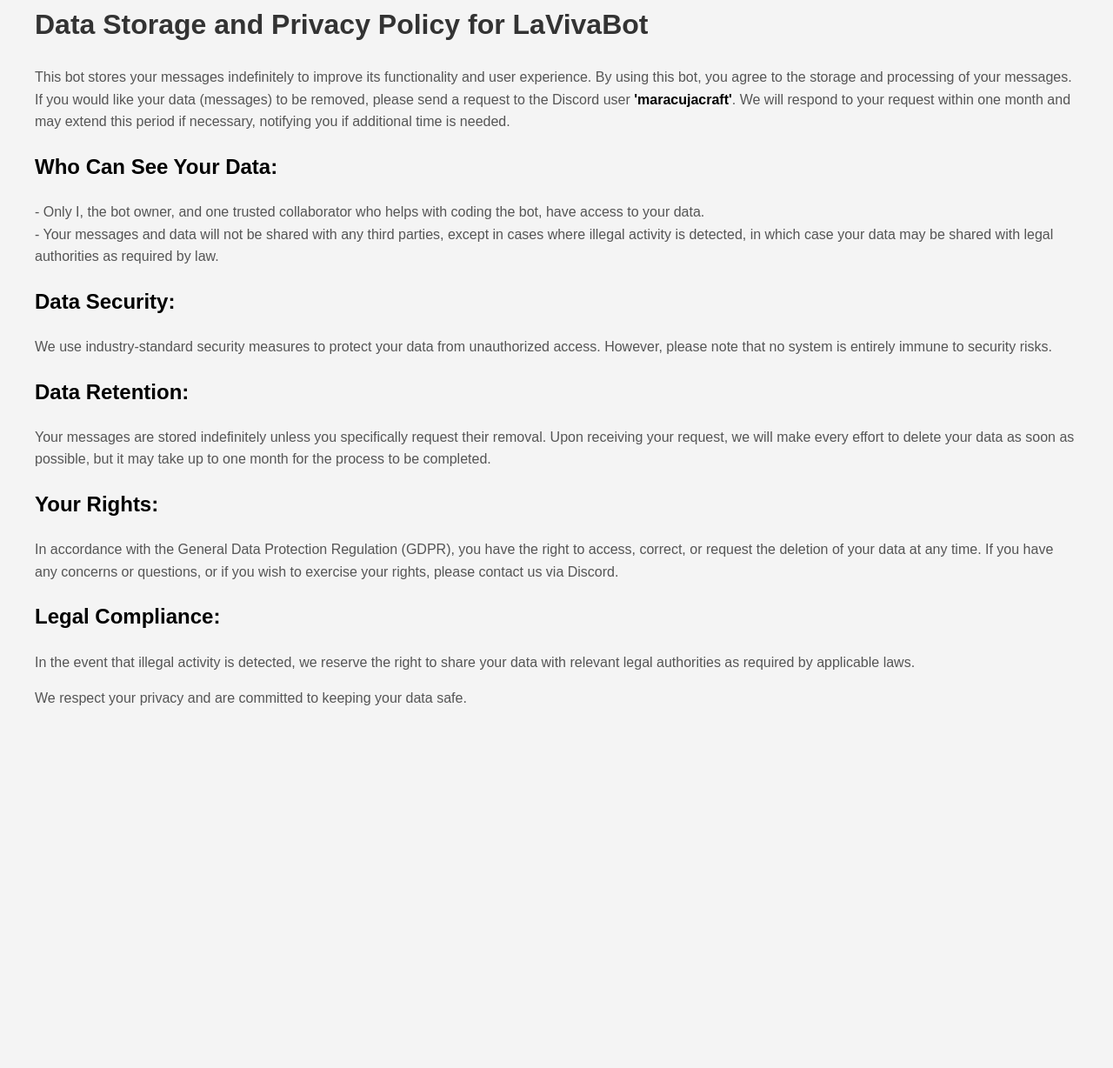
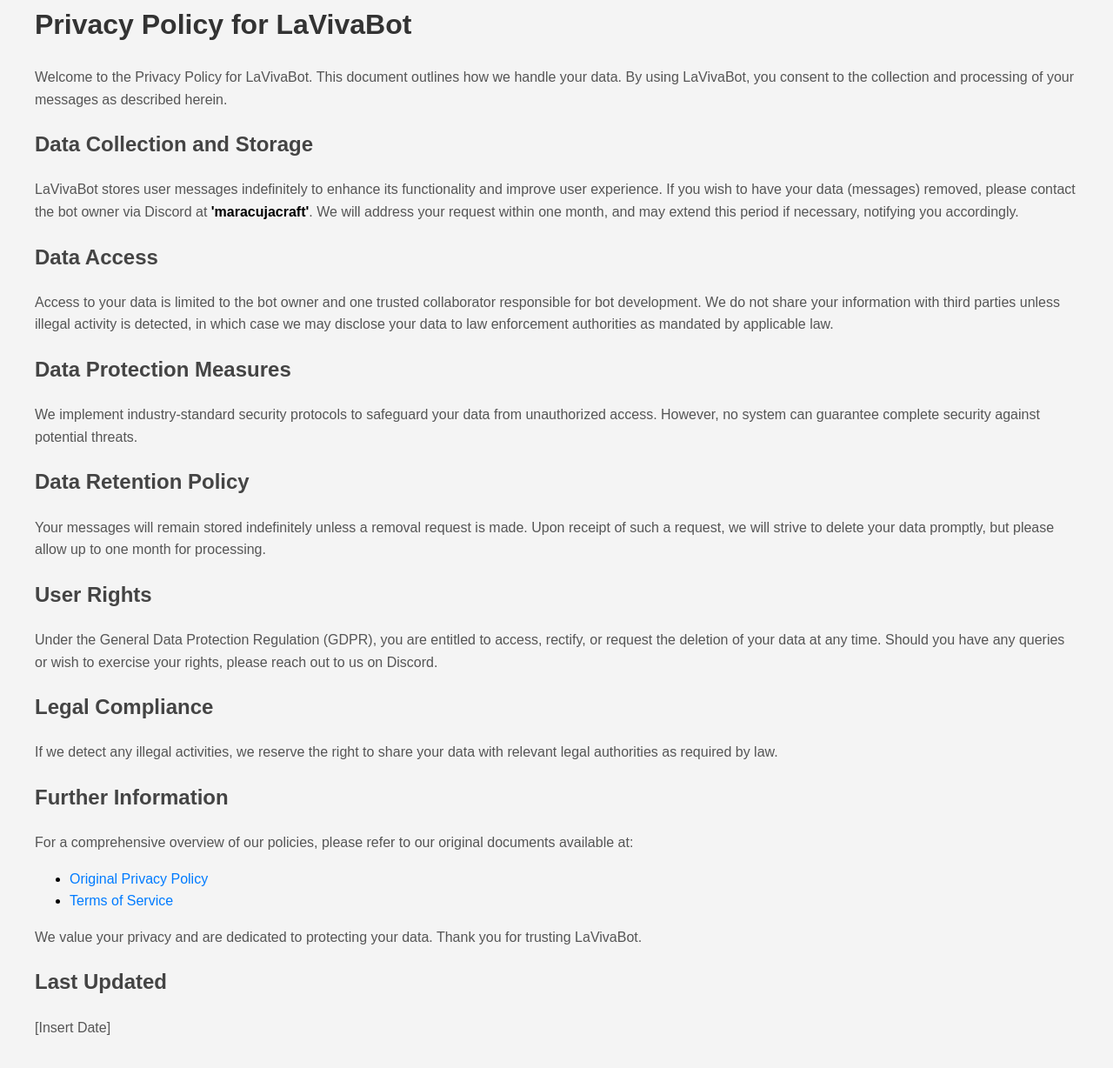
Before and after one commit to Maracujacraft/lavivabot_legal, a plain HTML site: page index.html in a window 1280 px wide. Shown: the part 58-1286 px from the top of the page at 87% size. Before the commit the page ends 930 px from the top, so only its background shows below. Drawn offline with Linux system fonts and the light colour scheme.

Commit message:
Update index.html

```diff
--- a/index.html
+++ b/index.html
@@ -3,7 +3,7 @@
 <head>
     <meta charset="UTF-8">
     <meta name="viewport" content="width=device-width, initial-scale=1.0">
-    <title>Data Storage and Privacy Policy for LaVivaBot</title>
+    <title>Privacy Policy for LaVivaBot</title>
     <style>
         body {
             font-family: Arial, sans-serif;
@@ -15,55 +15,83 @@
         h1 {
             color: #333;
         }
+        h2 {
+            color: #444;
+        }
         p {
             color: #555;
         }
         strong {
             color: #000;
         }
+        a {
+            color: #007BFF;
+            text-decoration: none;
+        }
+        a:hover {
+            text-decoration: underline;
+        }
     </style>
 </head>
 <body>
-    <h1>Data Storage and Privacy Policy for LaVivaBot</h1>
+    <h1>Privacy Policy for LaVivaBot</h1>
+
     <p>
-        This bot stores your messages indefinitely to improve its functionality and user experience. By using this bot,
-        you agree to the storage and processing of your messages. If you would like your data (messages) to be removed,
-        please send a request to the Discord user <strong>'maracujacraft'</strong>. We will respond to your request
-        within one month and may extend this period if necessary, notifying you if additional time is needed.
+        Welcome to the Privacy Policy for LaVivaBot. This document outlines how we handle your data. By using LaVivaBot, you consent to the
+        collection and processing of your messages as described herein.
     </p>
 
-    <h2>Who Can See Your Data:</h2>
+    <h2>Data Collection and Storage</h2>
     <p>
-        - Only I, the bot owner, and one trusted collaborator who helps with coding the bot, have access to your data.<br>
-        - Your messages and data will not be shared with any third parties, except in cases where illegal activity is detected,
-        in which case your data may be shared with legal authorities as required by law.
+        LaVivaBot stores user messages indefinitely to enhance its functionality and improve user experience. If you wish to have your data
+        (messages) removed, please contact the bot owner via Discord at <strong>'maracujacraft'</strong>. We will address your request
+        within one month, and may extend this period if necessary, notifying you accordingly.
     </p>
 
-    <h2>Data Security:</h2>
+    <h2>Data Access</h2>
     <p>
-        We use industry-standard security measures to protect your data from unauthorized access. However, please note that no system
-        is entirely immune to security risks.
+        Access to your data is limited to the bot owner and one trusted collaborator responsible for bot development. We do not share
+        your information with third parties unless illegal activity is detected, in which case we may disclose your data to law enforcement
+        authorities as mandated by applicable law.
     </p>
 
-    <h2>Data Retention:</h2>
+    <h2>Data Protection Measures</h2>
     <p>
-        Your messages are stored indefinitely unless you specifically request their removal. Upon receiving your request, we will
-        make every effort to delete your data as soon as possible, but it may take up to one month for the process to be completed.
+        We implement industry-standard security protocols to safeguard your data from unauthorized access. However, no system can guarantee
+        complete security against potential threats.
     </p>
 
-    <h2>Your Rights:</h2>
+    <h2>Data Retention Policy</h2>
     <p>
-        In accordance with the General Data Protection Regulation (GDPR), you have the right to access, correct, or request the
-        deletion of your data at any time. If you have any concerns or questions, or if you wish to exercise your rights, please
-        contact us via Discord.
+        Your messages will remain stored indefinitely unless a removal request is made. Upon receipt of such a request, we will strive to
+        delete your data promptly, but please allow up to one month for processing.
     </p>
 
-    <h2>Legal Compliance:</h2>
+    <h2>User Rights</h2>
     <p>
-        In the event that illegal activity is detected, we reserve the right to share your data with relevant legal authorities
-        as required by applicable laws.
+        Under the General Data Protection Regulation (GDPR), you are entitled to access, rectify, or request the deletion of your data at any time.
+        Should you have any queries or wish to exercise your rights, please reach out to us on Discord.
     </p>
 
-    <p>We respect your privacy and are committed to keeping your data safe.</p>
+    <h2>Legal Compliance</h2>
+    <p>
+        If we detect any illegal activities, we reserve the right to share your data with relevant legal authorities as required by law.
+    </p>
+
+    <h2>Further Information</h2>
+    <p>
+        For a comprehensive overview of our policies, please refer to our original documents available at:
+        <ul>
+            <li><a href="https://maracujacraft.github.io/lavivabot_legal/privacy_policy.html">Original Privacy Policy</a></li>
+            <li><a href="https://maracujacraft.github.io/lavivabot_legal/tos.html">Terms of Service</a></li>
+        </ul>
+    </p>
+
+    <p>
+        We value your privacy and are dedicated to protecting your data. Thank you for trusting LaVivaBot.
+    </p>
+
+    <h2>Last Updated</h2>
+    <p>[Insert Date]</p>
 </body>
 </html>
```
